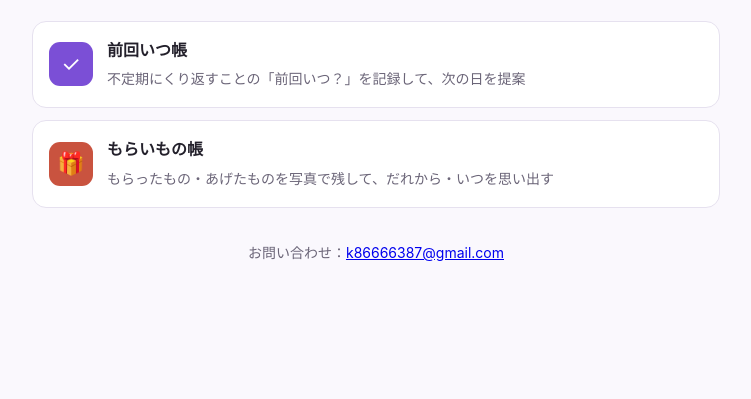
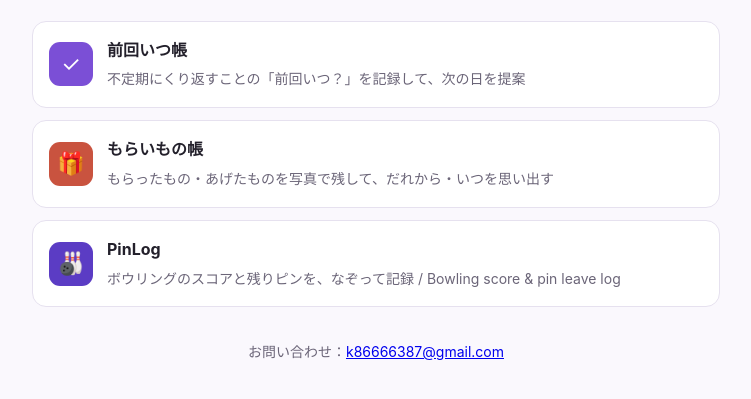
Before and after one commit to tiny-apps-jp/tiny-apps-jp.github.io, a plain HTML site: page index.html in a window 1280 px wide. Shown: the part 123-522 px from the top of the page, without its empty margins (264-1015 px from the left). Drawn offline with Linux system fonts and the light colour scheme.

Commit message:
Add PinLog to app list

```diff
--- a/index.html
+++ b/index.html
@@ -47,6 +47,14 @@
     </span>
   </a>
 
+  <a class="app" href="pinlog/">
+    <span class="mark" style="background:#5b3cc4">🎳</span>
+    <span>
+      <span class="name">PinLog</span><br>
+      <span class="desc">ボウリングのスコアと残りピンを、なぞって記録 / Bowling score &amp; pin leave log</span>
+    </span>
+  </a>
+
   <footer>お問い合わせ：<a href="mailto:k86666387@gmail.com">k86666387@gmail.com</a></footer>
 </main>
 </body>
```
